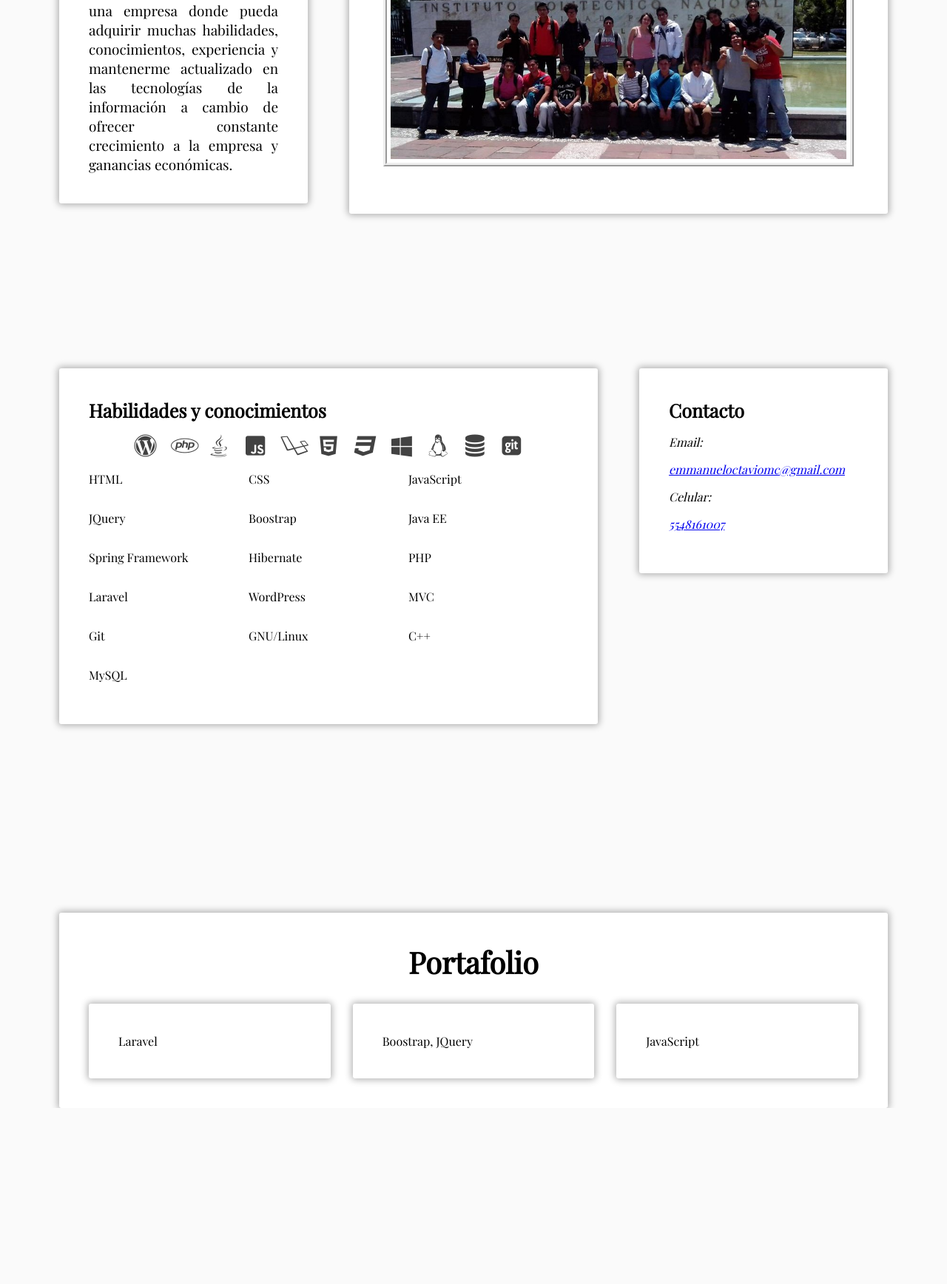
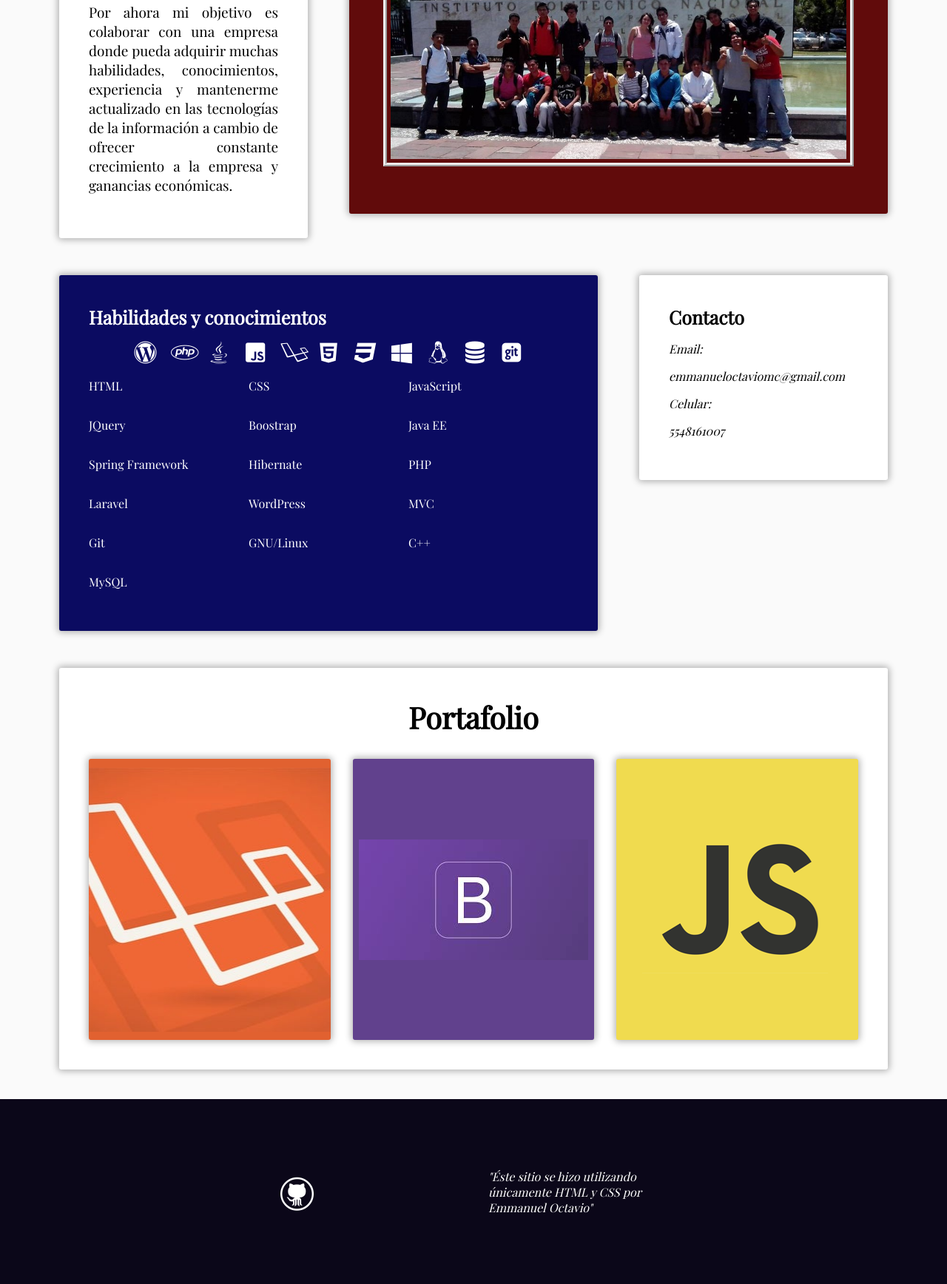
Before and after one commit to CronoxD/Octavio-Web, a plain HTML site: page index.html in a window 1280 px wide. Shown: the part 768-2504 px from the top of the page at 74% size. Before the commit the page ends 2266 px from the top, so only its background shows below. Drawn offline with nearby package versions, Linux system fonts and the light colour scheme.

Commit message:
Se terminó el sitio, falta agregar los links de los portafolios

```diff
--- a/css/icons.css
+++ b/css/icons.css
@@ -1,11 +1,11 @@
 @font-face {
   font-family: 'menu';
-  src: url('../font/menu.eot?64890182');
-  src: url('../font/menu.eot?64890182#iefix') format('embedded-opentype'),
-       url('../font/menu.woff2?64890182') format('woff2'),
-       url('../font/menu.woff?64890182') format('woff'),
-       url('../font/menu.ttf?64890182') format('truetype'),
-       url('../font/menu.svg?64890182#menu') format('svg');
+  src: url('../font/menu.eot?59860633');
+  src: url('../font/menu.eot?59860633#iefix') format('embedded-opentype'),
+       url('../font/menu.woff2?59860633') format('woff2'),
+       url('../font/menu.woff?59860633') format('woff'),
+       url('../font/menu.ttf?59860633') format('truetype'),
+       url('../font/menu.svg?59860633#menu') format('svg');
   font-weight: normal;
   font-style: normal;
 }
@@ -15,7 +15,7 @@
 @media screen and (-webkit-min-device-pixel-ratio:0) {
   @font-face {
     font-family: 'menu';
-    src: url('../font/menu.svg?64890182#menu') format('svg');
+    src: url('../font/menu.svg?59860633#menu') format('svg');
   }
 }
 */
@@ -60,6 +60,7 @@
 .icon-java:before { content: '\e802'; } /* '' */
 .icon-js:before { content: '\e803'; } /* '' */
 .icon-laravel:before { content: '\e804'; } /* '' */
+.icon-github:before { content: '\e805'; } /* '' */
 .icon-html5:before { content: '\f13b'; } /* '' */
 .icon-css3:before { content: '\f13c'; } /* '' */
 .icon-windows:before { content: '\f17a'; } /* '' */
--- a/css/master.css
+++ b/css/master.css
@@ -14,6 +14,13 @@ header {
     background-size: cover;
     height: 490px;
     text-align: center;
+}
+a:link {
+    color: inherit;
+    text-decoration: none;
+}
+a:visited {
+    color: inherit;
 }
 
 .shadow {
@@ -47,12 +54,13 @@ header {
     border: 2px solid lightblue;
 }
 
+
 .container {
     display: grid;
     margin: 40px 80px;
     grid-row-gap: 50px;
     justify-content: space-between;
-    grid-template: repeat(2, 50%) / repeat(3, 30%);
+    grid-template: 1fr / repeat(3, 30%);
     /* grid-template-columns: 30% 30% 30%;
     grid-template-rows: 50% 50%; */
 }
@@ -79,6 +87,8 @@ header {
 }
 .academica {
     grid-row: 1;
+    color: white;
+    background-color: #610B0B;
     text-align: center;
     grid-column: 2 / span 2;
 }
@@ -91,6 +101,8 @@ header {
 
 .skills {
     display: grid;
+    color: white;
+    background-color: #0B0B61;
     grid-template: 1fr / repeat(3, 1fr);
     grid-column: span 2;
 }
@@ -99,7 +111,7 @@ header {
 }
 
 .icons {
-    color: #424242;
+    /* color: #424242; */
     grid-column: span 3;
     font-size: 30px;
     text-align: center;
@@ -120,3 +132,80 @@ header {
     text-align: center;
     grid-column: span 3;
 }
+
+.projects {
+    position: relative;
+    color: white;
+    /* cursor: pointer; */
+    background-position: center;
+    background-repeat: no-repeat;
+    transition: 0.5s;
+    height: 300px;
+}
+
+.container-hover:hover .projects {
+    transform: rotateY(180deg);
+
+}
+
+.container-hover:hover .project-desc {
+    display: block;
+}
+.project-desc {
+    position: absolute;
+    transform: rotateY(180deg);
+    display: none;
+    left: 0;
+    right: 0;
+    top: 0;
+    bottom: 0;
+    padding: 0 30px;
+    font-size: 22px;
+    text-align: center;
+    background-color: rgba(255,255,255,0.6)
+}
+
+.p1 {
+    background-image: url('../images/laravel.jpg');
+    background-color: #E16130;
+    color: #610B0B;
+}
+
+.p2 {
+    background-image: url('../images/bootstrap.jpg');
+    background-color: #61418D;
+    color: #1B0A2A;
+}
+.p3 {
+    background-image: url('../images/js.png');
+    background-color: #F0DB4F;
+    color: #886A08;
+}
+
+.footer {
+    display: grid;
+    grid-gap: 20px;
+    padding: 0 70px;
+    height: 250px;
+    color: white;
+    background-color: #0B0719;
+    grid-template: 1fr / repeat(4,1fr);
+    font-family: 'Playfair Display', serif;
+
+}
+.icon-github {
+    font-size: 45px;
+}
+.item-footer{
+    padding: 10px;
+    align-self: center;
+    font-style: oblique;
+
+}
+
+.foot1 {
+    grid-column: 2;
+}
+.foot2 {
+    grid-column: 3;
+}
--- a/index.html
+++ b/index.html
@@ -15,14 +15,19 @@
                 <h2>Desarrollador Web</h2>
             </div>
         </header>
+
         <main class="container">
             <div class="aboutMe item">
                 <p class="resaltado icon-grav">Acerca de mí</p>
-                Me apasiona la programación, siempre estoy invirtiendo en mis conocimientos,
-                me gusta aprender nuevas cosas y soy autodidacta. Por ahora mi objetivo es ser la
-                inversión de una empresa donde pueda adquirir muchas habilidades, conocimientos,
-                experiencia y mantenerme actualizado en las tecnologías de la información
-                a cambio de ofrecer constante crecimiento a la empresa y ganancias económicas.
+                <p>
+                    Me apasiona la programación, siempre estoy invirtiendo en mis conocimientos,
+                    me gusta aprender nuevas cosas y soy autodidacta.
+                </p>
+                <p>
+                    Por ahora mi objetivo es colaborar con una empresa donde pueda adquirir muchas habilidades,
+                    conocimientos, experiencia y mantenerme actualizado en las tecnologías de la información
+                    a cambio de ofrecer constante crecimiento a la empresa y ganancias económicas.
+                </p>
             </div>
             <div class="item academica">
                 <p class="resaltado">Formación academica</p>
@@ -63,16 +68,49 @@
             </div>
             <div class="item portafolio">
                 <h3>Portafolio</h3>
-                <div class="item">
-                    Laravel
+                <div class="container-hover">
+                    <div class="item projects p1">
+                        <a target="_blank" href="#" class="project-desc">
+                            <h4>AnonimusBLog</h4>
+                            <p>Proyecto en laravel que consiste en un sitio CMS
+                                para administrar blogs.
+                            </p>
+                        </a>
+                    </div>
                 </div>
-                <div class="item">
-                    Boostrap, JQuery
+
+                <div class="container-hover">
+                    <div class="item projects p2">
+
+                        <a target="_blank" href="#" class="project-desc">
+                            <h4>Transports</h4>
+                            <p>Proyecto en laravel que consiste en un sitio CMS
+                                para administrar blogs.
+                            </p>
+                        </a>
+                    </div>
                 </div>
-                <div class="item">
-                    JavaScript
+
+                <div class="container-hover">
+                    <div class="item projects p3">
+                        <a target="_blank" href="#" class="project-desc">
+                            <h4>aGame</h4>
+                            <p>Proyecto en laravel que consiste en un sitio CMS
+                                para administrar blogs.
+                            </p>
+                        </a>
+                    </div>
                 </div>
+
             </div>
         </main>
+        <footer class="footer">
+            <div class="item-footer foot1">
+                <a href="https://github.com/cronoxd" target="_blank" class="icon-github"></a>
+            </div>
+            <div class="item-footer foot2">
+                <p>"Éste sitio se hizo utilizando únicamente HTML y CSS por Emmanuel Octavio"</p>
+            </div>
+        </footer>
     </body>
 </html>
```
Also changed, not shown: font/menu.ttf, font/menu.woff, font/menu.woff2, images/bootstrap.jpeg (added), images/bootstrap.jpg (added), images/js.png (added), images/laravel.jpg (added), 2 other files.
